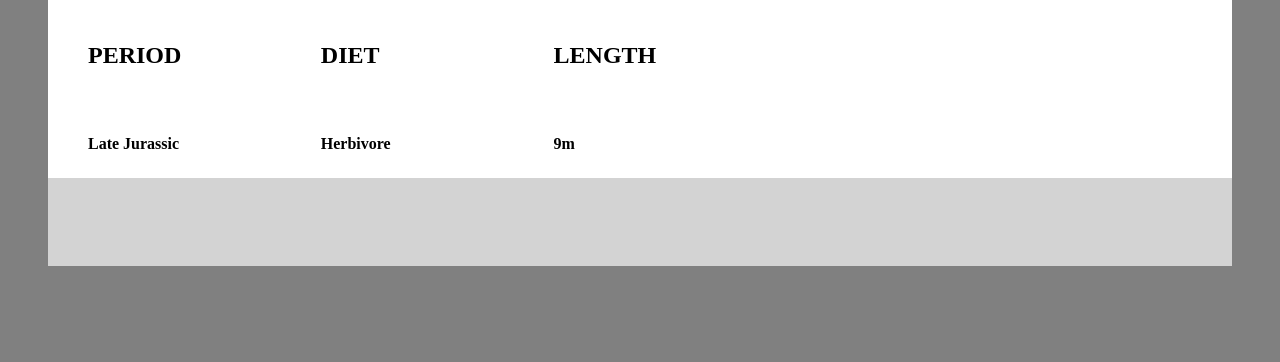
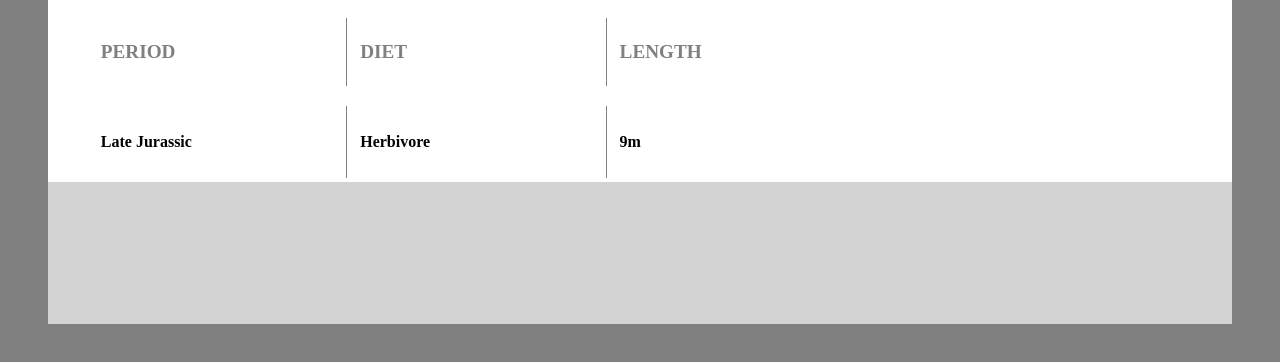
Before and after one commit to sebastiann88/dsn1678-exercise-1, a plain HTML site: page index.html in a window 1280 px wide. Shown: the part 874-1236 px from the top of the page. Before the commit the page ends 1188 px from the top, so only its background shows below. Drawn offline with Linux system fonts and the light colour scheme.

Commit message:
Finished Activity

```diff
--- a/general.css
+++ b/general.css
@@ -1,13 +1,25 @@
 .headers {
     display:inline-block;
     width: 20%;
+    height: 5%;
     overflow: hidden;
+    line-height: 0.2em;
+    padding: 0.8em;
 }
+
 
 .units {
     display:inline-block;
     width: 20%;
+    height: 5%;
     overflow: hidden;
+    line-height: 0.2em;
+    padding: 0.8em;
+}
+
+
+.seperator {
+    border-left: solid 1px gray;
 }
 
 
@@ -27,11 +39,18 @@
 }
 
 h3 {
-    font-size: 1.5em;
+    font-size: 1.2em;
+    line-height: 0.2em;
+    color: gray;
 }
 
 h4 {
     font-size: 1em;
+    line-height: 0.2em;
+}
+
+li {
+    line-height: 0.2em;
 }
 
 .headers {
--- a/index.html
+++ b/index.html
@@ -21,18 +21,21 @@
     <div class="relative">
     <ul>
         <li class="headers"><h3>PERIOD</h3></li>
-        <li class="headers"><h3>DIET</h3></li>
-        <li class="headers"><h3>LENGTH</h3></li>
+        <li class="headers seperator"><h3>DIET</h3></li>
+        <li class="headers seperator"><h3>LENGTH</h3></li>
     </ul>
 
     <ul>
         <li class="units"><h4>Late Jurassic</h4></li>
-        <li class="units"><h4>Herbivore</h4></li>
-        <li class="units"><h4>9m</h4></li>
+        <li class="units seperator"><h4>Herbivore</h4></li>
+        <li class="units seperator"><h4>9m</h4></li>
     </ul>
     </div>
 </div>
 
+<br>
+<br>
+<br>
 <br>
 <br>
 <br>
```
